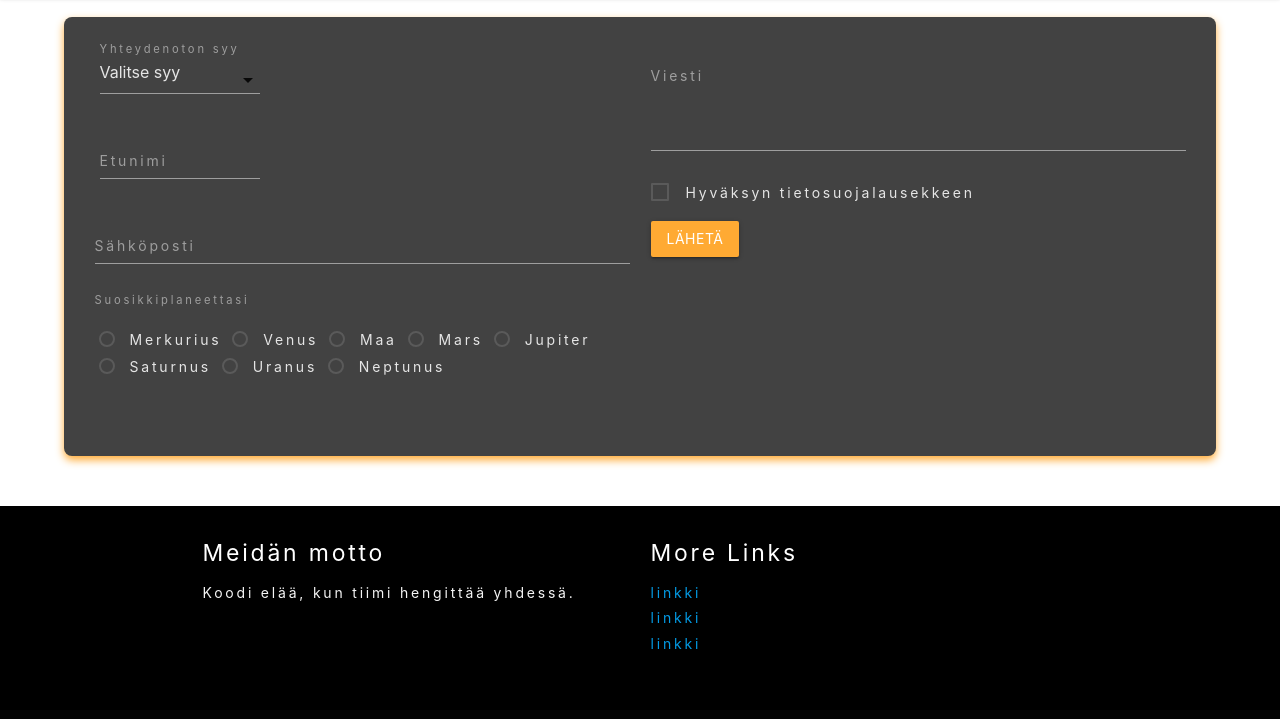
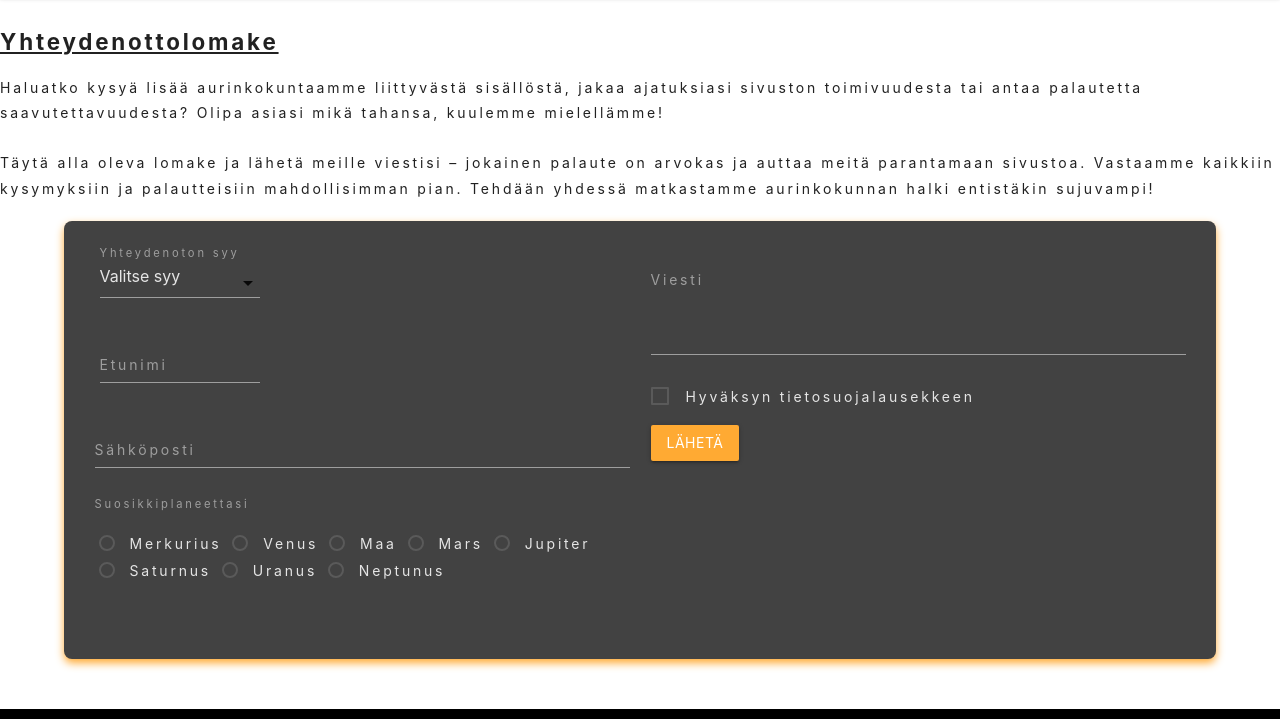
Before and after one commit to Aiche-H/WEB_15_group_3_project, a plain HTML site: page pages/contact_form/contactform.html in a window 1280 px wide. Shown: the part 67-786 px from the top of the page. Drawn offline with nearby package versions, Linux system fonts and the light colour scheme.

Commit message:
Otsikko ja teksti lisätty

```diff
--- a/pages/contact_form/contactform.html
+++ b/pages/contact_form/contactform.html
@@ -88,6 +88,14 @@
     </nav>
   </header>
 
+  <main>
+    <div class="col s12 m12 l6">
+      <h2><u>Yhteydenottolomake</u></h2>
+      <p>Haluatko kysyä lisää aurinkokuntaamme liittyvästä sisällöstä, jakaa ajatuksiasi sivuston toimivuudesta tai antaa palautetta saavutettavuudesta? Olipa asiasi mikä tahansa, kuulemme mielellämme!
+         <br><br>
+        Täytä alla oleva lomake ja lähetä meille viestisi – jokainen palaute on arvokas ja auttaa meitä parantamaan sivustoa. Vastaamme kaikkiin kysymyksiin ja palautteisiin mahdollisimman pian. Tehdään yhdessä matkastamme aurinkokunnan halki entistäkin sujuvampi!</p>
+    </div>
+
 
   <div class="form-container">
     <form action="mailto:palaute@space.fi" method="post" enctype="text/plain">
@@ -161,7 +169,7 @@
     </form>
   </div>
 
-
+</main>
 
   <!-- Footer kopioitu toiselta sivulta sellaisenaan -->
   <footer class="page-footer black">
```
